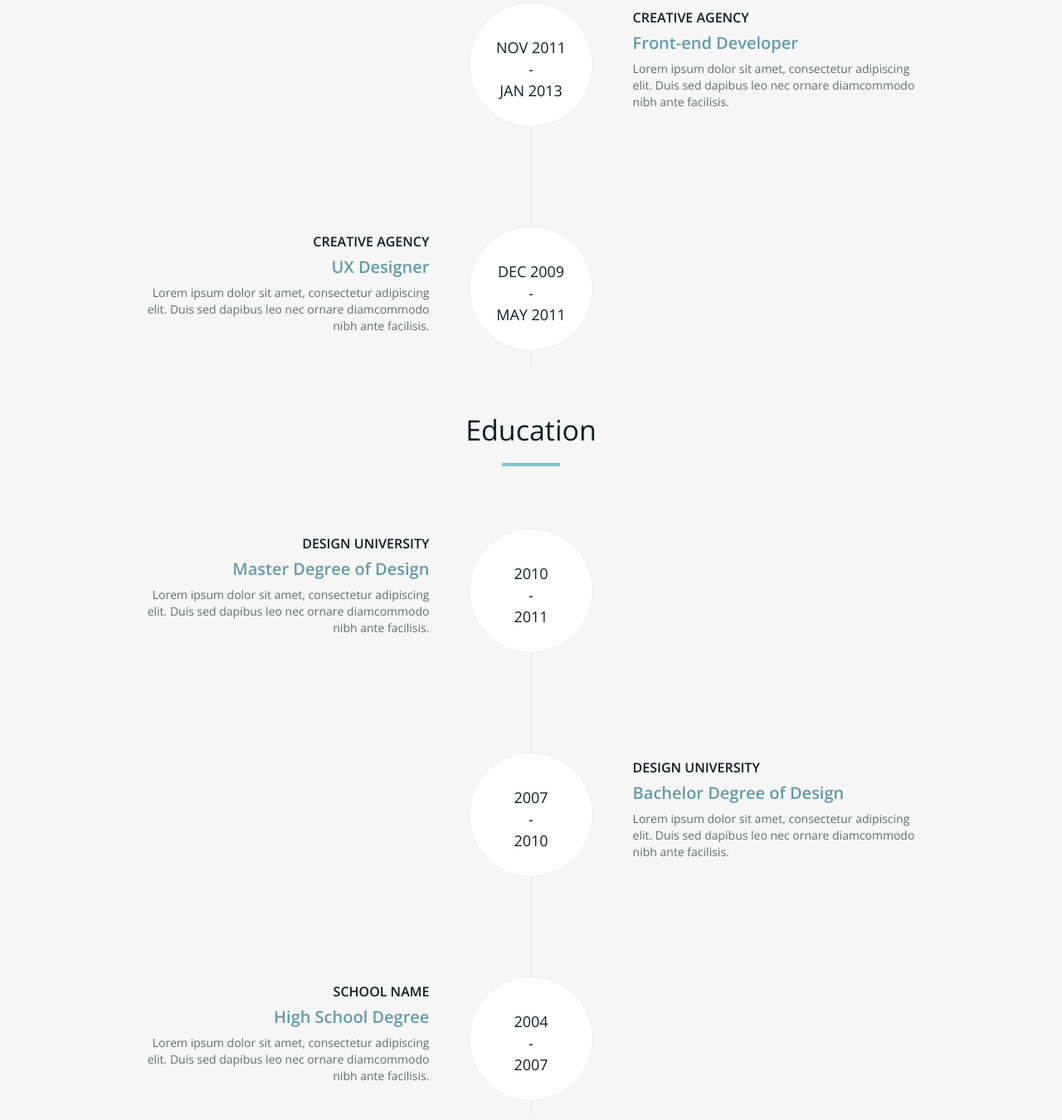
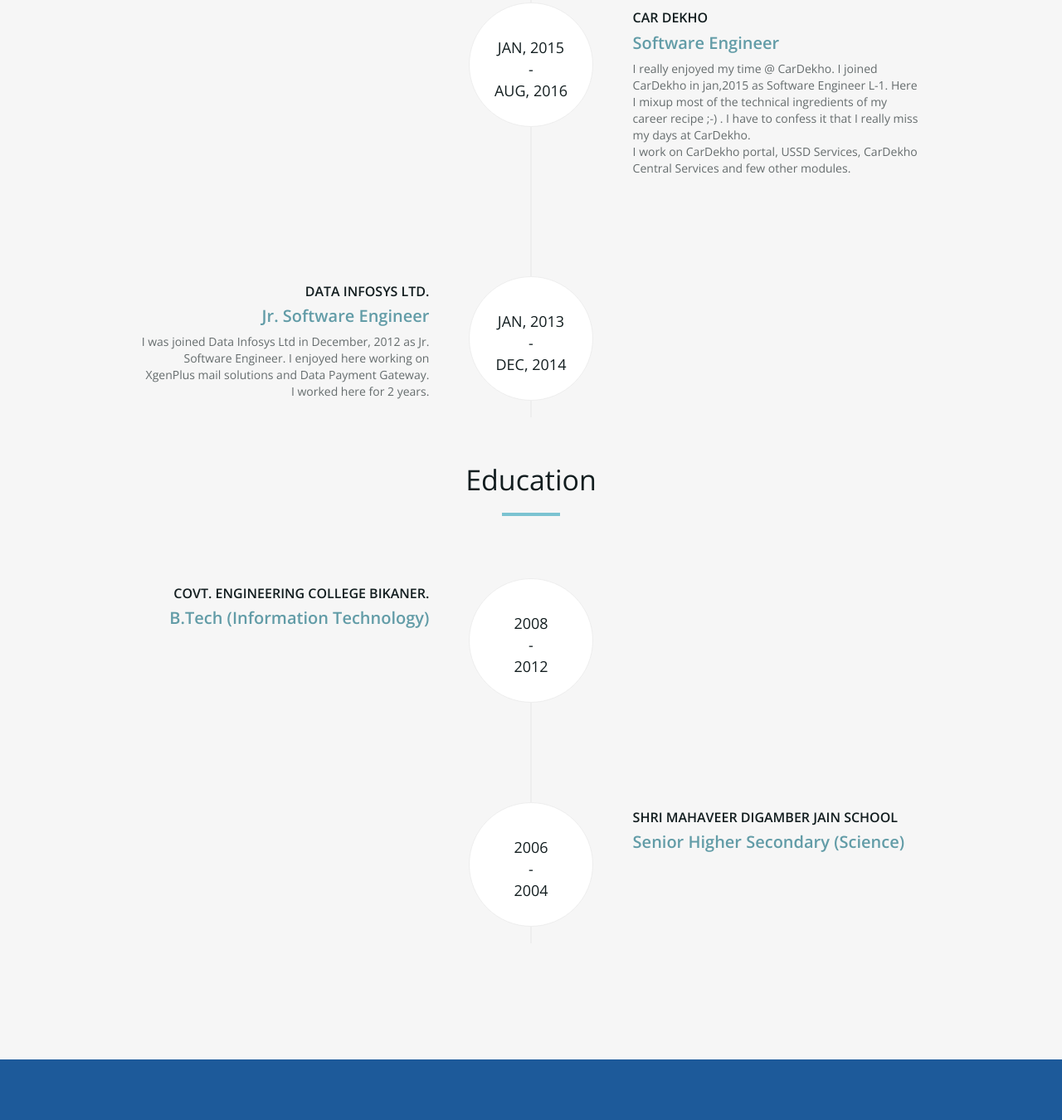
Before and after one commit to karan8490/MyProfile, a website: page views/index.html in a window 1280 px wide. Shown: the part 4125-5475 px from the top of the page at 83% size. Drawn offline with nearby package versions, Linux system fonts and the light colour scheme; files that its build step writes are made by us from their sources; files whose address does not match are found by name.

Commit message:
Update index.html

```diff
--- a/views/index.html
+++ b/views/index.html
@@ -223,22 +223,22 @@
     </div>
     <div class="row">
       <div class="col-md-3 col-sm-3 wow fadeInDown" data-wow-delay="200ms">
-        <div class="achievement-box"> <span class="count">310</span>
+        <div class="achievement-box"> <span class="count">3</span>
           <h4>Happy Clients</h4>
         </div>
       </div>
       <div class="col-md-3 col-sm-3 wow fadeInDown" data-wow-delay="400ms">
-        <div class="achievement-box"> <span class="count">4700</span>
+        <div class="achievement-box"> <span class="count">5760</span>
           <h4>Hours of Work</h4>
         </div>
       </div>
       <div class="col-md-3 col-sm-3 wow fadeInDown" data-wow-delay="600ms">
-        <div class="achievement-box"> <span class="count">30</span>
+        <div class="achievement-box"> <span class="count">3</span>
           <h4>Awards Won</h4>
         </div>
       </div>
       <div class="col-md-3 col-sm-3 wow fadeInDown" data-wow-delay="800ms">
-        <div class="achievement-box"> <span class="count">8</span>
+        <div class="achievement-box"> <span class="count">4</span>
           <h4>Years of Experience</h4>
         </div>
       </div>
@@ -257,49 +257,50 @@
         <ul class="timeline">
           <li>
             <div class="timeline-image">
-              <h4>Feb 2013 <br>
+              <h4>Aug, 2016<br>
                 - <br>
                 Present </h4>
             </div>
             <div class="timeline-panel">
               <div class="timeline-heading">
-                <h4>Creative Agency</h4>
-                <h4 class="subheading">UX Developer</h4>
+                <h4>Pitney Bowes Inc.</h4>
+                <h4 class="subheading">Technical Consultant</h4>
               </div>
               <div class="timeline-body">
-                <p>Lorem ipsum dolor sit amet, consectetur adipiscing elit. Duis sed dapibus leo nec ornare diamcommodo nibh ante facilisis.</p>
+                <p>I joined Pitney Bowes in 2016 as Java Consultant. This is really Great Place To Work. In short time I get change to work on CVS Health Care project.</p>
               </div>
             </div>
           </li>
           <li class="timeline-inverted">
             <div class="timeline-image">
-              <h4>Nov 2011 <br>
+              <h4>Jan, 2015 <br>
                 - <br>
-                Jan 2013 </h4>
+                Aug, 2016 </h4>
             </div>
             <div class="timeline-panel">
               <div class="timeline-heading">
-                <h4>Creative Agency</h4>
-                <h4 class="subheading">Front-end Developer</h4>
+                <h4>Car Dekho</h4>
+                <h4 class="subheading">Software Engineer</h4>
               </div>
               <div class="timeline-body">
-                <p>Lorem ipsum dolor sit amet, consectetur adipiscing elit. Duis sed dapibus leo nec ornare diamcommodo nibh ante facilisis.</p>
+                <p>I really enjoyed my time @ CarDekho. I joined CarDekho in jan,2015 as Software Engineer L-1. Here I mixup most of the technical ingredients of my career recipe ;-) . I have to confess it that I really miss my days at CarDekho.</p>
+                <p>I work on CarDekho portal, USSD Services, CarDekho Central Services and few other modules. </p>
               </div>
             </div>
           </li>
           <li>
             <div class="timeline-image">
-              <h4>Dec 2009 <br>
+              <h4>Jan, 2013 <br>
                 - <br>
-                May 2011 </h4>
+                Dec, 2014 </h4>
             </div>
             <div class="timeline-panel">
               <div class="timeline-heading">
-                <h4>Creative Agency</h4>
-                <h4 class="subheading">UX Designer</h4>
+                <h4>Data Infosys Ltd.</h4>
+                <h4 class="subheading">Jr. Software Engineer</h4>
               </div>
               <div class="timeline-body">
-                <p>Lorem ipsum dolor sit amet, consectetur adipiscing elit. Duis sed dapibus leo nec ornare diamcommodo nibh ante facilisis.</p>
+                <p class="text-muted">I was joined Data Infosys Ltd in December, 2012 as Jr. Software Engineer. I enjoyed here working on XgenPlus mail solutions and Data Payment Gateway. I worked here for 2 years.</p>
               </div>
             </div>
           </li>
@@ -320,49 +321,33 @@
 
           <li>
             <div class="timeline-image">
-              <h4>2010 <br>
+              <h4>2008 <br>
                 - <br>
-                2011 </h4>
+                2012 </h4>
             </div>
             <div class="timeline-panel">
               <div class="timeline-heading">
-                <h4>Design University</h4>
-                <h4 class="subheading">Master Degree of Design</h4>
+                <h4>Covt. Engineering College Bikaner.</h4>
+                <h4 class="subheading">B.Tech (Information Technology)</h4>
               </div>
               <div class="timeline-body">
-                <p>Lorem ipsum dolor sit amet, consectetur adipiscing elit. Duis sed dapibus leo nec ornare diamcommodo nibh ante facilisis.</p>
+               <!-- <p>Lorem ipsum dolor sit amet, consectetur adipiscing elit. Duis sed dapibus leo nec ornare diamcommodo nibh ante facilisis.</p>-->
               </div>
             </div>
           </li>
           <li class="timeline-inverted">
             <div class="timeline-image">
-              <h4>2007 <br>
+              <h4>2006 <br>
                 - <br>
-                2010 </h4>
+                2004 </h4>
             </div>
             <div class="timeline-panel">
               <div class="timeline-heading">
-                <h4>Design University</h4>
-                <h4 class="subheading">Bachelor Degree of Design</h4>
+                <h4>Shri Mahaveer Digamber Jain School</h4>
+                <h4 class="subheading">Senior Higher Secondary (Science)</h4>
               </div>
               <div class="timeline-body">
-                <p>Lorem ipsum dolor sit amet, consectetur adipiscing elit. Duis sed dapibus leo nec ornare diamcommodo nibh ante facilisis.</p>
-              </div>
-            </div>
-          </li>
-          <li>
-            <div class="timeline-image">
-              <h4>2004 <br>
-                - <br>
-                2007 </h4>
-            </div>
-            <div class="timeline-panel">
-              <div class="timeline-heading">
-                <h4>School Name</h4>
-                <h4 class="subheading">High School Degree</h4>
-              </div>
-              <div class="timeline-body">
-                <p class="text-muted">Lorem ipsum dolor sit amet, consectetur adipiscing elit. Duis sed dapibus leo nec ornare diamcommodo nibh ante facilisis.</p>
+                <!--<p>Lorem ipsum dolor sit amet, consectetur adipiscing elit. Duis sed dapibus leo nec ornare diamcommodo nibh ante facilisis.</p>-->
               </div>
             </div>
           </li>
```
